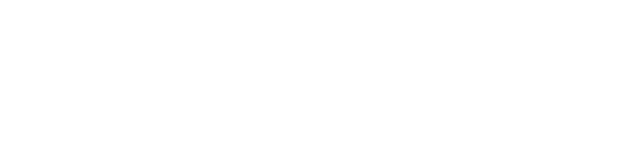
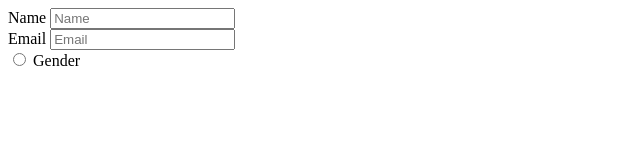
Before and after one commit to acciojob/signup-form-car-Anna-012, a website: page main.html in a window 1280 px wide. Shown: the whole page, without its empty margins (0-640 px from the left). Drawn offline with Linux system fonts and the light colour scheme.

Commit message:
created a submission

```diff
--- a/main.html
+++ b/main.html
@@ -7,6 +7,18 @@
 </head>
 
 <body>
+	<form action="" method="post">
+		<label for="name">Name</label>
+		<input type="text" id="name" placeholder="Name" required>
+		<br>
+		<label for="email">Email</label>
+		<input type="Email" id="email" placeholder="Email" required>
+		<br>
+		<label for="">
+		<input type="radio" id="gender_m, gender_f" required>
+			Gender
+		</label>
+	</form>
 	<!-- the entire body must be written by student -->
     <script type="text/javascript" src="./script.js">
 </script>
```
